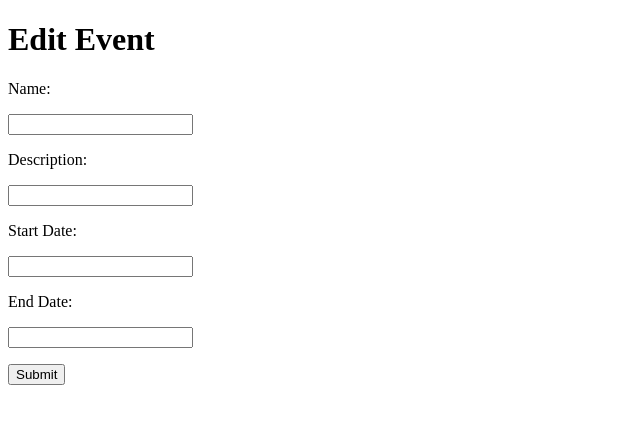
After one commit to PrincetonResInDe/whenisgood, a Flask app: page /edit/1 in a window 1280 px wide. The commit adds this page. Shown: the top 424 px of the page, without its empty margins (0-640 px from the left). Run offline with Flask 2, Linux system fonts and the light colour scheme; the visitor is signed in with stand-in values (Sample User, id 1).

Commit message:
permissioning for results pages, editing events, combined avail db procs

```diff
--- a/api.py
+++ b/api.py
@@ -14,4 +14,5 @@ def call_proc(name, args=()):
     result = None
     for output in cursor.stored_results():
         result = output
+        break
     return result
--- a/app.py
+++ b/app.py
@@ -42,10 +42,8 @@ def event(uuid):
         endTime = request.form.get("endTime")
         call_proc("addAvailability", (session["netID"], eventUUID,
                 startTime, endTime))
-        # remove this .format
         return redirect("/events/{}".format(eventUUID))
-    avails = call_proc("getAvailabilitiesByNetIDAndEvent",
-            (session["netID"], eventUUID))
+    avails = call_proc("getAvailabilities", (eventUUID, session["netID"]))
     return render_template("respond.html", eventUUID=eventUUID,
             avails=avails)
 
@@ -64,17 +62,39 @@ def create():
         return redirect(url_for("index"))
     return render_template("create.html")
 
+@app.route("/edit/<uuid>", methods = ["GET", "POST"])
+def edit(uuid):
+    session["editUUID"] = request.view_args["uuid"]
+    if "netID" not in session:
+        return redirect(url_for("login"))
+    editUUID = session.pop("editUUID", None)
+    if not editUUID:
+        return redirect(url_for("index"))
+    if request.method == "POST":
+        name = request.form.get("name")
+        description = request.form.get("description")
+        startDate = request.form.get("startDate")
+        endDate = request.form.get("endDate")
+        call_proc("editEvent", (editUUID, session["netID"],
+                name, description, startDate, endDate))
+        return redirect(url_for("index"))
+    return render_template("edit.html", editUUID=editUUID)
+
 @app.route("/results/<uuid>")
 def results(uuid):
     session["resultUUID"] = request.view_args["uuid"]
     if "netID" not in session:
         return redirect(url_for("login"))
-    # if netID is not that of owner of event deny access!!!
     resultUUID = session.pop("resultUUID", None)
     if not resultUUID:
         return redirect(url_for("index"))
-    print(resultUUID)
-    avails = call_proc("getAvailabilitiesByEvent", (resultUUID,))
+    owner = None
+    for result in call_proc("getEventOwner", (resultUUID,)):
+        owner = result[0]
+        break
+    if session["netID"] != owner:
+        return redirect(url_for("index"))
+    avails = call_proc("getAvailabilities", (resultUUID, None))
     return render_template("results.html", avails=avails)
 
 @app.route("/api")
@@ -98,12 +118,12 @@ def login():
     session["netID"] = user
     session["name"] = attributes["displayname"]
     call_proc("login", (session["netID"], session["name"]))
-    db.commit()
     if "eventUUID" in session:
-        # is .format bad?
         return redirect("/events/{}".format(session["eventUUID"]))
     elif "resultUUID" in session:
         return redirect("/results/{}".format(session["resultUUID"]))
+    elif "editUUID" in session:
+        return redirect("/edit/{}".format(session["editUUID"]))
     return redirect(next)
 
 @app.route("/logout")
--- /dev/null
+++ b/templates/edit.html
@@ -0,0 +1,21 @@
+<!DOCTYPE html>
+<html>
+    <head>
+        <title>WhenIsGood</title>
+    </head>
+    <body>
+        <h1>Edit Event</h1>
+        <form action="/edit/{{editUUID}}" method="POST">
+            <!-- prefill values with previously saved -->
+            <p>Name:</p>
+            <p><input type="text" name="name" /></p>
+            <p>Description:</p>
+            <p><input type="text" name="description" /></p>
+            <p>Start Date:</p>
+            <p><input type="text" name="startDate" /></p>
+            <p>End Date:</p>
+            <p><input type="text" name="endDate" /></p>
+            <p><input type="submit" value="Submit" /></p>
+        </form>
+    </body>
+</html>
--- a/templates/index.html
+++ b/templates/index.html
@@ -20,6 +20,7 @@
                 <p>
                     <a href="/events/{{event[5]}}">Response Link</a>
                     <a href="/results/{{event[5]}}">Results</a>
+                    <a href="/edit/{{event[5]}}">Edit</a>
                 </p>
                 <br />
             {% endfor %}
```
